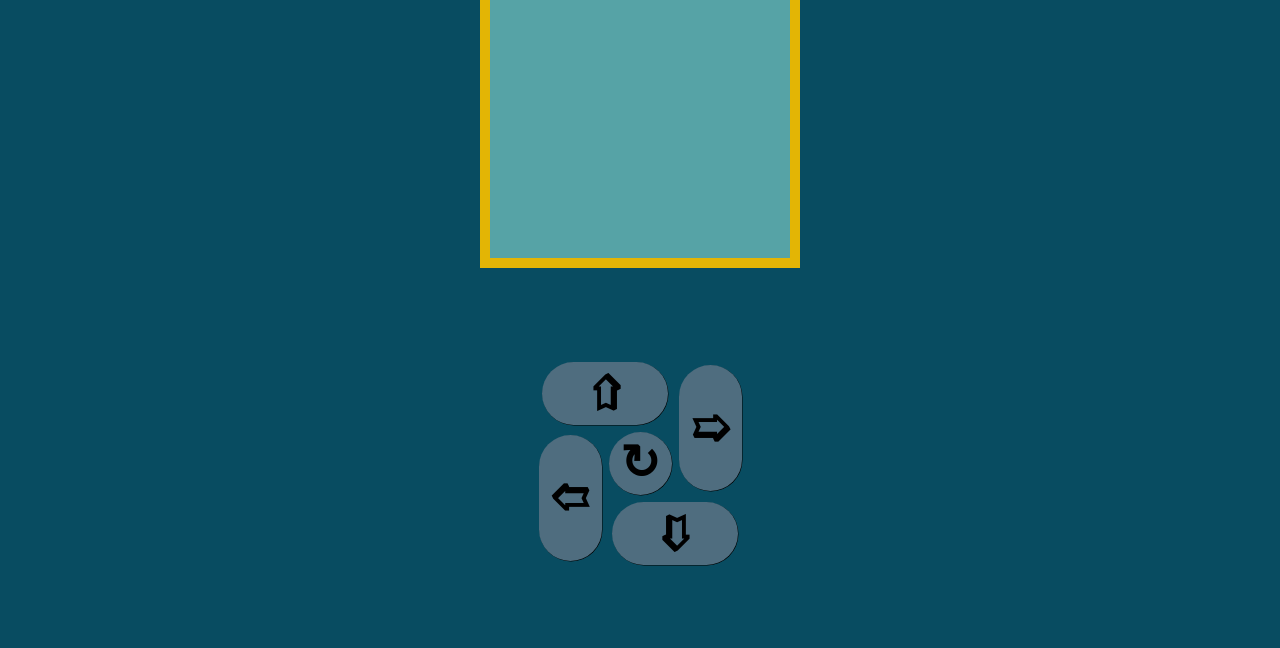
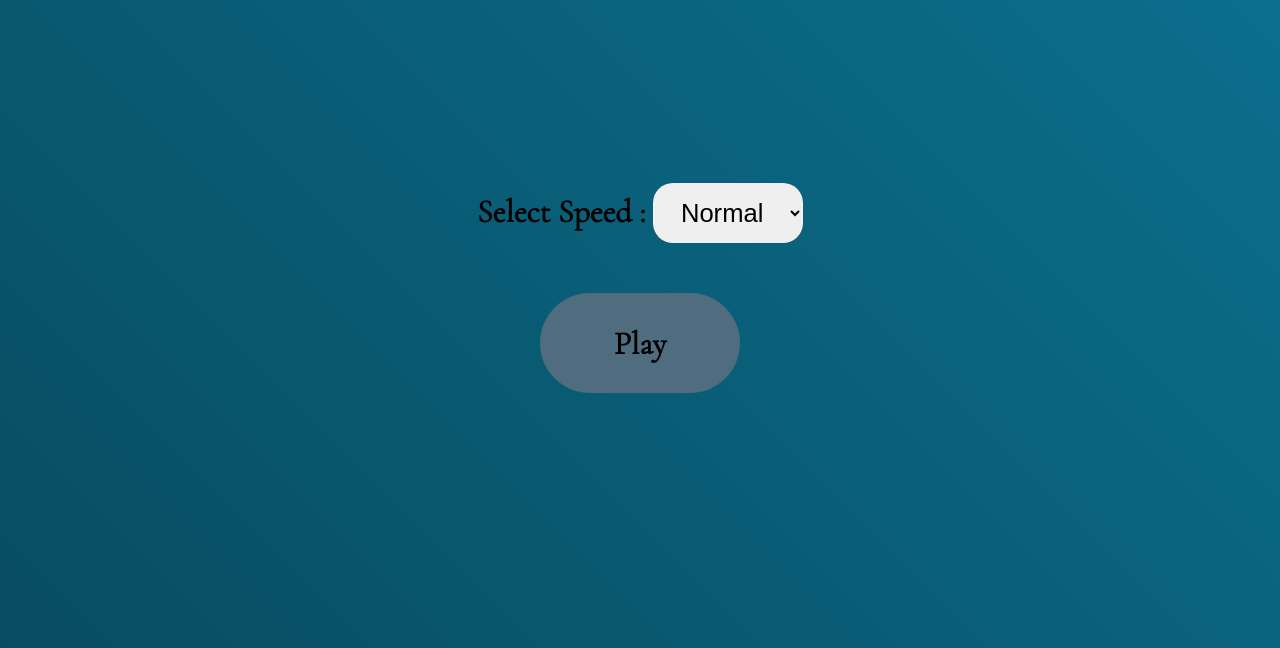
Before and after one commit to gopinathfed/Snake-Game, a plain HTML site: page index.html in a window 1280 px wide. Shown: the part 152-800 px from the top of the page. Drawn offline with nearby package versions, Linux system fonts and the light colour scheme.

Commit message:
Added home page

```diff
--- a/index.html
+++ b/index.html
@@ -16,8 +16,13 @@
         <h1 class="heading">Snake Game</h1>
     </header>
     <main>
-        <canvas width="300" height="300" class="game-board" id="board">
-        </canvas>
+        <div class="board-buttons">
+            <div>
+                <p class="score">Score : <span class="show-score">0</span></p>
+            </div>
+            <section>
+                <canvas width="300" height="300" class="game-board" id="board"></canvas>
+            </section>
             <section class="buttons">
                 <div class="button up"><span>➯</span></div>
                 <div class="button down"><span>➯</span></div>
@@ -25,10 +30,29 @@
                 <div class="button left"><span>➯</span></div>
                 <div class="button right"><span>➯</span></div>
             </section>
-
-       <!--  <div>
-            <p class="score">Score : <span class="show-score">0</span></p>
-        </div> -->
+        </div>
+        <section class="home" id="home">
+            <div class="no-wrap">
+                <label for="speed">Select Speed :</label>
+                <select name="speed" id="speed" class="speed">
+                    <option value="100">Hard</option>
+                    <option value="200" selected>Normal</option>
+                    <option value="300">Easy</option>
+                </select>
+                </div>
+                <div>
+                    <button id="play" class="play">Play</button>
+                </div>
+        </section>
+        <section class="displaygameover">
+            <div>
+                <p class="score black">Score : <span class="show-score2">0</span></p>
+            </div>
+            <div class="centerbutton">
+                <button class="gameover start2">X</button>
+                <button class="gameover homebutton">🏠</button>
+            </div>
+        </section>
     </main>
 </body>
 </html>
--- a/script.js
+++ b/script.js
@@ -6,6 +6,14 @@ const downKey = document.querySelector('.down');
 const leftKey = document.querySelector('.left');
 const rightKey = document.querySelector('.right');
 const startKey = document.querySelector('.start');
+const startKey2 = document.querySelector('.start2');
+const homeButton = document.querySelector('.homebutton');
+
+const score = document.querySelector('.show-score');
+const score2 = document.querySelector('.show-score2');
+const playButton = document.querySelector('.play');
+const home = document.getElementById('home');
+const displayGameOver = document.querySelector('.displaygameover')
 
 const canvasWidth = canvas.width;
 const canvasHeight = canvas.height;
@@ -15,17 +23,13 @@ const snakeHeight = canvasHeight / 20;
 
 let UNIT = canvasHeight / 20; // UNIT = 15
 
-let xAxis = UNIT;
-let yAxis = 0;
+let scoreValue = 0;
 
 let yDirection = 0;
 let xDirection = UNIT;
 
 let gameStart = false;
-
-
 let foodX,foodY;
-
 let reset = true;
 
 let snake = [
@@ -51,11 +55,27 @@ function playAgain(){
         gameStart = true;
         resetBoard();
         startGame();
+        scoreValue = 0;
+        score.textContent = scoreValue;
     }
 }
 
+homeButton.addEventListener('click',()=>{
+    home.style.display = 'flex';
+    displayGameOver.style.display = 'none';
+
+})
+playButton.addEventListener('click',()=>{
+    home.style.display = 'none';
+})
+
 startKey.addEventListener('click',()=>{
+    displayGameOver.style.display = 'none';
    playAgain();
+});
+
+startKey2.addEventListener('click',()=>{
+    displayGameOver.style.display = 'none';
 });
 
 upKey.addEventListener('click',()=>{
@@ -216,6 +236,7 @@ function startGame(){
 function createFood(){
     foodX = Math.floor(Math.random()*(canvasWidth/15))*(canvasWidth/20);
     foodY = Math.floor(Math.random()*(canvasWidth/15))*(canvasWidth/20);
+    increaseScore();
 }
 
 function displayFood(foodXDir,foodYDir){
@@ -245,6 +266,8 @@ function gameOverWhenSnakeTouchItsBody(){
 }
 
 function gameOver(){
+    displayGameOver.style.display = 'block';
+    score2.textContent = scoreValue;
     reset = false;
     gameStart = false;
     resetBoard();
@@ -255,3 +278,8 @@ function gameOver(){
     let y = (canvas.height + fontSize) / 2;
     context.fillText("Game Over",x,y);
 }
+
+function increaseScore(){
+    scoreValue += 20;
+    score.textContent = scoreValue;
+}
--- a/style.css
+++ b/style.css
@@ -1,4 +1,4 @@
-@import url('https://fonts.googleapis.com/css2?family=Cormorant+Garamond:wght@300&family=EB+Garamond&family=PT+Serif:ital@1&display=swap');
+@import url('https://fonts.googleapis.com/css2?family=Cormorant+Garamond:wght@300&display=swap');
 
 /* Variable declaration */
 
@@ -9,19 +9,21 @@
     --TEXT-COLOR: #fff;
 }
 
-/* Reset default units and add font style*/
+/* Reset default units*/
 * {
     box-sizing: border-box;
     margin: 0;
     padding: 0;
 }
 
-/* set background color and text color for entire page */
+/* set background color and text color for entire page and add font style*/
 body {
     background: var(--BG-COLOR);
     color: var(--TEXT-COLOR);
+    min-width: 100vw;
     font-family: 'Cormorant Garamond', serif;
     user-select: none;
+    max-height: 100vh;
 }
 
 /* Header Section */
@@ -33,38 +35,45 @@ body {
 
 /* Display Score*/
 .score {
-    bottom: 5%;
+    /* bottom: 5%; */
     font-size: var(--FONT-SIZE);
-    left: 50%;
-    position: absolute;
+    /* left: 50%;
+    position: absolute; */
     text-align: center;
     text-shadow: 2px 4px 5px var(--SHADOW-COLOR);
-    transform: translateX(-50%)
+    /* transform: translateX(-50%) */
 }
  /* Decorate the Game Board*/
 
+ .board-buttons{
+    display: flex;
+    flex-direction: column;
+    justify-content: center;
+    align-items: center;
+ }
+
  .game-board {
-    position: absolute;
+    /* position: absolute; */
     border: 10px solid #E3B505;
     box-sizing: content-box;
-    left: 50%;
-    margin: 2rem auto;
-    transform: translateX(-50%);
+    /* left: 50%; */
+    margin: 1rem auto;
+    /* transform: translateX(-50%); */
  }
 
  /* button section */
 
  .buttons {
-    position: absolute;
+    /* position: absolute;
     left: 50%;
-    bottom: 10%;
+    bottom: 10%; */
     display: grid;
     place-items: center;
-    transform: translateX(-50%);
+    /* transform: translateX(-50%); */
     grid-template-areas:
-        "up up rgt"
-        "lft str rgt"
-        "lft dwn dwn";
+        "up   up   rgt"
+        "lft  str  rgt"
+        "lft  dwn  dwn";
     grid-template-columns: repeat(3, 70px);
     grid-template-rows: repeat(3, 70px);
 }
@@ -77,7 +86,7 @@ body {
     color:#000;
     font-size: 3rem;
     font-weight: 1000;
-    height: 90%;
+    height: 100%;
     place-items: center;
     user-select: none;
     width: 90%;
@@ -88,12 +97,12 @@ body {
     grid-area: str; /* str = start button*/
 }
 
-.center {
+/* .center {
     position: absolute;
     left: 50%;
     top :50%;
     translate: -50% -50%;
-}
+} */
 
 .button:hover {
     background:rgba(79, 109, 127, 0.800);
@@ -129,3 +138,94 @@ body {
 .down > span {
     transform: rotate(90deg);
 }
+
+/* Home section */
+
+.home {
+    position: absolute;
+    display: flex;
+    flex-direction: column;
+    justify-content: center;
+    align-items: center;
+    gap: 50px;
+    min-width: 100%;
+    min-height: 90%;
+    top: 80px;
+    font-size: 2rem;
+    color: #000;
+    font-weight: 1000;
+    background: linear-gradient(45deg,var(--BG-COLOR),#0b708f);
+}
+
+.play {
+    width: 200px;
+    height: 100px;
+    border-radius: 50px;
+    font-size: 2rem;
+    font-family: inherit;
+    font-weight: 1000;
+    border: 0;
+    transform: scale(100%);
+    background: #4F6D7F;
+    color: #000000;
+    transition: all .2s linear;
+}
+
+.play:hover {
+    background: #6f96ae;
+}
+
+.play:active {
+    transform: scale(90%)
+}
+
+.play:focus {
+    border: 2px solid rgba(255, 0, 0, 0.436);
+}
+
+.speed {
+    width: 150px;
+    height: 60px;
+    border: 0;
+    border-radius: 20px;
+    font-size: 1.6rem;
+    padding-left: 1.5rem;
+}
+
+.no-wrap {
+    flex-wrap: nowrap;
+}
+
+.displaygameover {
+    display: none;
+    position: absolute;
+    top: 10%;
+    left: 50%;
+    width: 400px;
+    height: 200px;
+    background:#0b6d8a;
+    border-radius: 20px;
+    outline: 5px double #fffc69;
+    outline-offset: -15px;
+    transform: translateX(-50%);
+}
+
+.black {
+    margin-top: 1rem;
+    color: #fff;
+}
+
+.gameover {
+    width: 130px;
+    height: 50px;
+    font-size: 2rem;
+    border-radius: 3rem;
+    border: 0;
+}
+
+.centerbutton {
+    height: 45%;
+    display: flex;
+    align-items: flex-end;
+    justify-content: center;
+}
```
Lines whose indentation alone changed are shown as unchanged.
